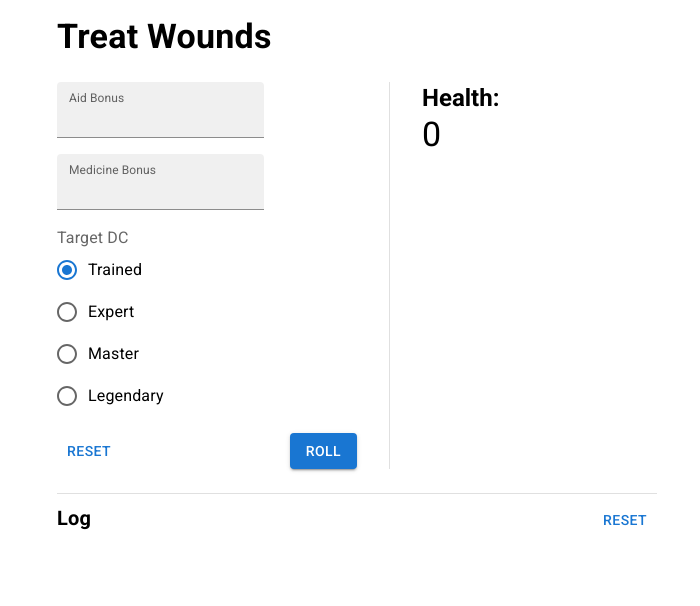
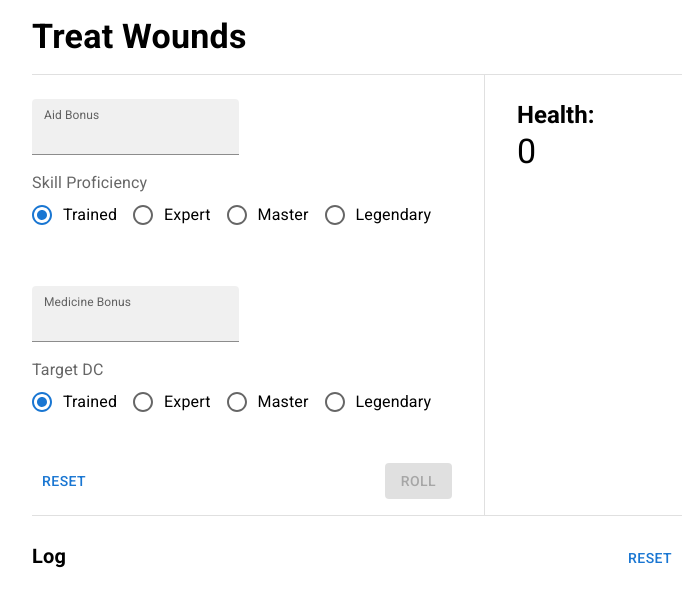
Before and after one commit to matthewoden/treat-wounds, a React (Vite) app: page / in a window 1280 px wide. Shown: the top 606 px of the page, without its empty margins (283-983 px from the left). Built offline with nearby package versions, Linux system fonts and the light colour scheme.

Commit message:
set skill proficiency

```diff
--- a/src/App.tsx
+++ b/src/App.tsx
@@ -41,42 +41,52 @@ interface RollDetail {
 
 type DiceTypeInput = number | 'F'
 
-const rollAid = (bonus: string) => {
-  if (bonus === "") {
-    return 0
-  }
-  const result = roll(`1d20 + ${bonus}`, true) as unknown as RollResultDetail
-  if (result.details[0].value === 1) {
-    return -1
-  }
-  if (result.details[0].value === 20 || result.total >= 25) {
-    return 2
-  }
-  return result.total
-}
-
 const treatWoundsConfig = {
   "trained": {
     dc: 15,
+    criticalAid: 2,
     normal: '2d8',
     critical: '4d8'
   },
   "expert": {
     dc: 20,
+    criticalAid: 2,
     normal: '2d8+10',
     critical: '4d8+10',
   },
   "master": {
     dc: 30,
+    criticalAid: 3,
     normal: '2d8+30',
     critical: '4d8+30',
   },
   "legendary": {
     dc: 40,
+    criticalAid: 4,
     normal: '2d8+50',
     critical: '4d8+50',
   }
 }
+
+const rollAid = (bonus: string, prof: keyof typeof treatWoundsConfig) => {
+  if (bonus === "") {
+    return 0
+  }
+  const config = treatWoundsConfig[prof]
+
+  const result = roll(`1d20 + ${bonus}`, true) as unknown as RollResultDetail
+  if (result.details[0].value === 1) {
+    return -1
+  }
+
+  if (result.details[0].value === 20 || result.total >= 25) {
+    return config.criticalAid
+  }
+
+  return 1
+}
+
+
 
 const rollMedicine = (bonus: string, aid: number, target: keyof typeof treatWoundsConfig): number => {
   if (bonus === "") {
@@ -94,7 +104,6 @@ const rollMedicine = (bonus: string, aid: number, target: keyof typeof treatWoun
   }
 
   if (check.details[0].value === 20 || check.total >= (config.dc + 10)) {
-    console.log("CRITICAL", check.details)
     return roll(config.critical) as number
   }
 
@@ -106,11 +115,12 @@ function App() {
   const [health, setHealth] = useState(0)
   const [log, setLog] = useState<number[]>([])
   const [bonusToAid, setBonusToAid] = useState("")
+  const [aidProf, setAidProf] = useState<keyof typeof treatWoundsConfig>("trained")
   const [bonusToMed, setBonusToMed] = useState("")
   const [target, setTarget] = useState<keyof typeof treatWoundsConfig>("trained")
 
   const handleRoll = () => {
-    const aidBonus = rollAid(bonusToAid)
+    const aidBonus = rollAid(bonusToAid, aidProf)
     const healing = rollMedicine(bonusToMed, aidBonus, target)
     setHealth(healing)
     setLog(log.concat(healing))
@@ -119,17 +129,19 @@ function App() {
 
   return (
     <Box display={'flex'} justifyContent={'center'}>
-      <Box display={'flex'} width={600} flexDirection={'column'} gap={1}>
+      <Box display={'flex'} width={650} flexDirection={'column'} gap={0}>
         <Typography variant="h4" sx={{fontWeight: 700, marginBottom: 2, marginTop: 1}}>Treat Wounds</Typography>
-        <Box display={'flex'} flexDirection={'row'} gap={1}>
+        <Divider/>
+        <Box display={'flex'} flexDirection={'row'} gap={1} >
           {/* Form */}
           <Box
-            width={300}
+            width={420}
             display="flex"
             alignItems="flex-start"
             flexDirection={'column'}
             gap={2}
             paddingRight={3}
+            paddingTop={3}
           >
             <TextField
               InputLabelProps={{ shrink: true }}
@@ -139,6 +151,23 @@ function App() {
               onChange={(event) => setBonusToAid(event.target.value)}
               value={bonusToAid}
             />
+            <FormControl>
+              <FormLabel id="aid-prof" sx={{textAlign: "left"}}>Skill Proficiency</FormLabel>
+              <RadioGroup
+                aria-labelledby="aid-prof"
+                value={aidProf}
+                onChange={(event) => setAidProf(event.target.value as keyof typeof treatWoundsConfig)}
+                name="aid-prof"
+                row
+
+              >
+                <FormControlLabel value="trained" control={<Radio />} label="Trained" />
+                <FormControlLabel value="expert" control={<Radio />} label="Expert" />
+                <FormControlLabel value="master" control={<Radio />} label="Master" />
+                <FormControlLabel value="legendary" control={<Radio />} label="Legendary" />
+              </RadioGroup>
+            </FormControl>
+            <br />
             <TextField
               InputLabelProps={{ shrink: true }}
               InputProps={{ inputProps: { min: 0 } }}
@@ -155,6 +184,8 @@ function App() {
                 value={target}
                 onChange={(event) => setTarget(event.target.value as keyof typeof treatWoundsConfig)}
                 name="target-dc"
+                row
+
               >
                 <FormControlLabel value="trained" control={<Radio />} label="Trained" />
                 <FormControlLabel value="expert" control={<Radio />} label="Expert" />
@@ -162,28 +193,27 @@ function App() {
                 <FormControlLabel value="legendary" control={<Radio />} label="Legendary" />
               </RadioGroup>
             </FormControl>
-            <Box display="flex" justifyContent="space-between" width={"100%"}>
+            <Box display="flex" justifyContent="space-between" width={"100%"} paddingBottom={2} paddingTop={3}>
               <Button variant="text" onClick={() => {
                 setBonusToAid("")
                 setBonusToMed("")
               }}>Reset
               </Button>
-              <Button variant="contained" onClick={handleRoll}>Roll</Button>
+              <Button variant="contained" onClick={handleRoll} disabled={bonusToMed === ""}>Roll</Button>
             </Box>
           </Box>
           <Divider orientation="vertical" />
-
           {/* Output */}
-          <Box display={'flex'} flexDirection={'column'} paddingLeft={3}>
+          <Box display={'flex'} flexDirection={'column'} paddingLeft={3} paddingTop={3}>
             <Typography variant="h5" sx={{fontWeight: 700}}>Health:</Typography>
             <Box display={'flex'} flexDirection={'row'} gap={1}>
               <Typography variant="h4">{health}</Typography>
             </Box>
           </Box>
         </Box>
-        <Divider sx={{paddingTop: 1, paddingBottom: 1}}/>
+        <Divider/>
         <Box>
-          <Box display={'flex'} justifyContent={'space-between'}>
+          <Box display={'flex'} justifyContent={'space-between'} paddingTop={3}>
           <Typography variant="h6" sx={{fontWeight: 700}}>Log</Typography>
           <Button onClick={() => setLog([])}>Reset</Button>
           </Box>
```
Lines whose indentation alone changed are shown as unchanged.
